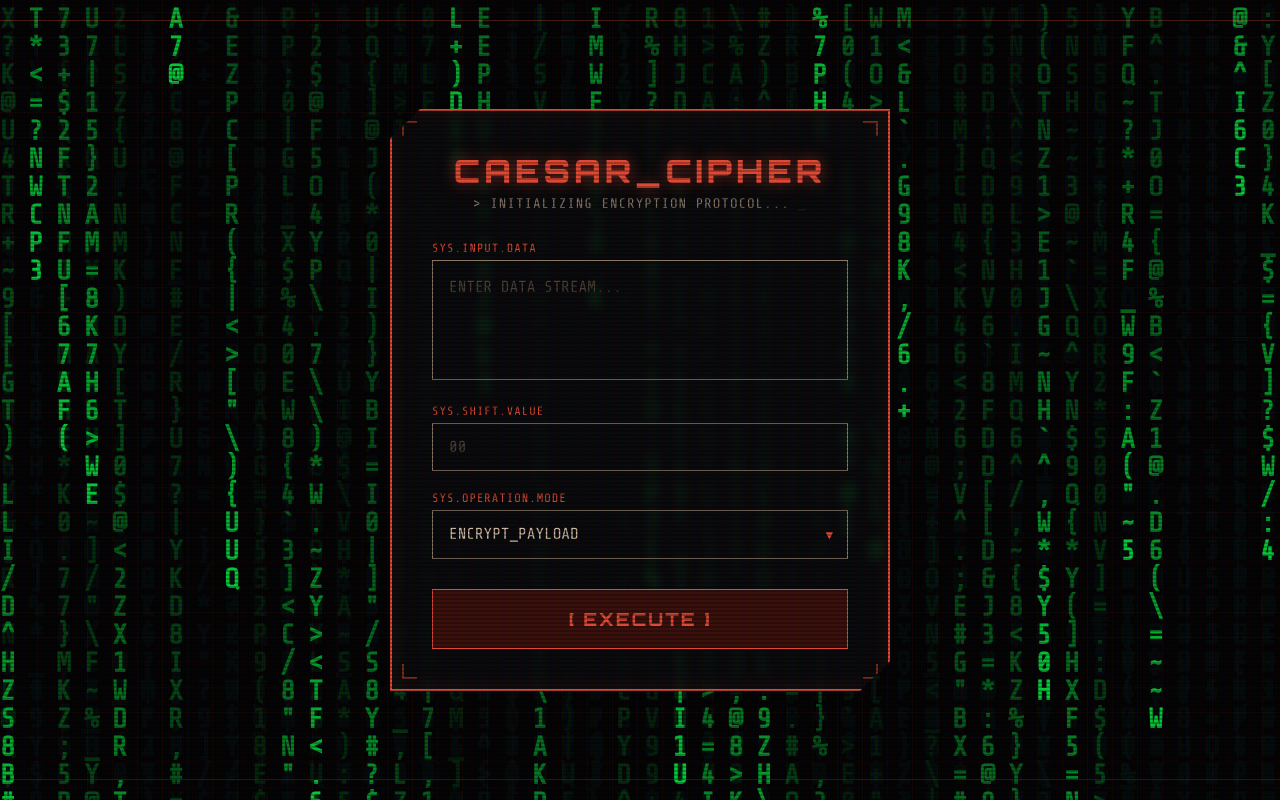
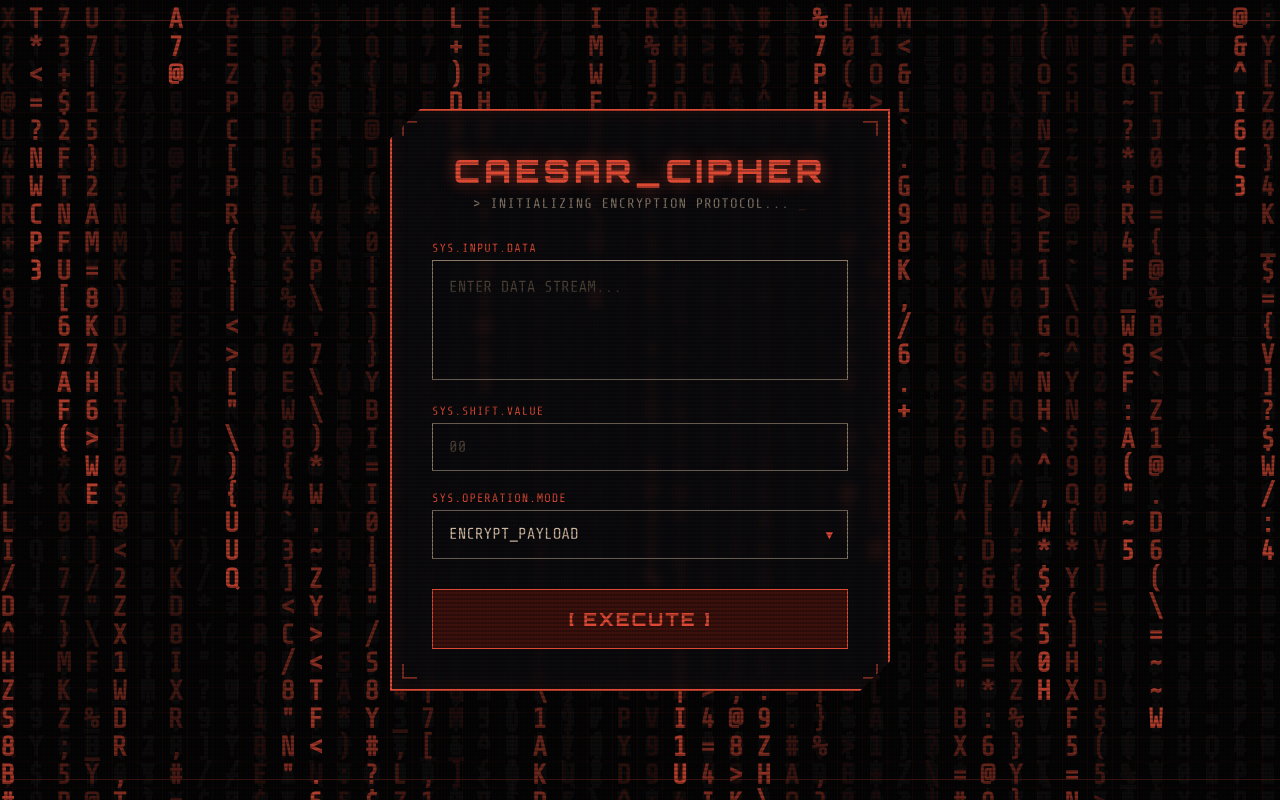
Before and after one commit to pavanmnaikcse/caesar_cipher, a Flask app: page / in a window 1280 px wide. Run offline with Flask 3, Linux system fonts and the light colour scheme.

Commit message:
Revert matrix background color back to crimson/brown while keeping it bold

```diff
--- a/templates/index.html
+++ b/templates/index.html
@@ -126,8 +126,8 @@
             ctx.fillStyle = 'rgba(10, 10, 12, 0.05)';
             ctx.fillRect(0, 0, canvas.width, canvas.height);
 
-            ctx.fillStyle = '#00ff41'; // Classic Matrix Green
-            ctx.font = '900 ' + fontSize + 'px "Share Tech Mono", monospace'; // Make it thick and bold
+            ctx.fillStyle = '#e24a33'; // Original Crimson/Brown Color
+            ctx.font = '900 ' + fontSize + 'px "Share Tech Mono", monospace'; // Keep it thick and bold
 
             for (let i = 0; i < drops.length; i++) {
                 const text = characters.charAt(Math.floor(Math.random() * characters.length));
```
